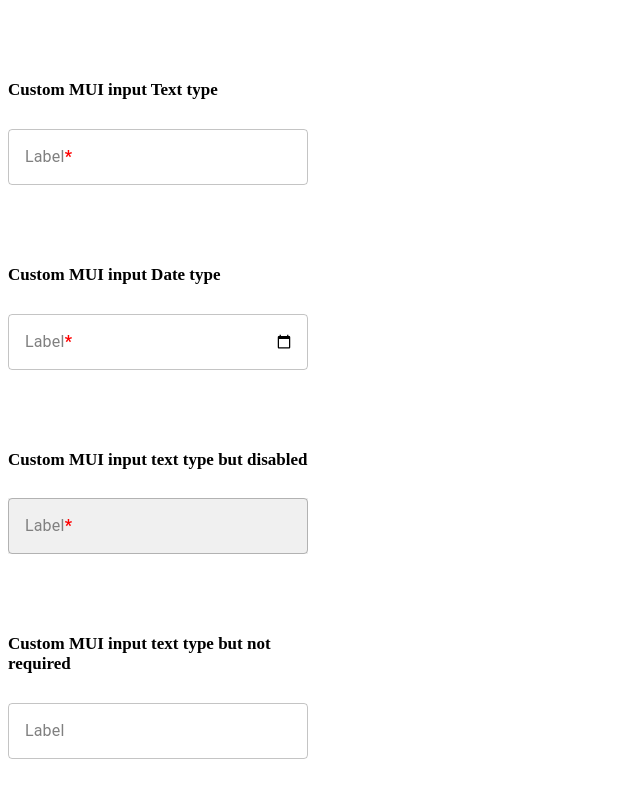
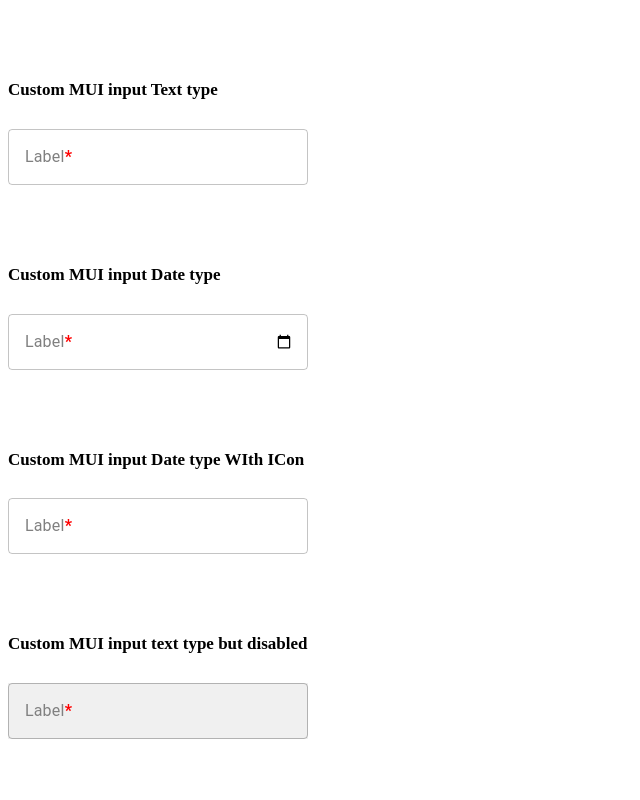
Before and after one commit to PeterMichael28/MuiCustomInput, a React (Vite) app: page / in a window 1280 px wide. Shown: the top 800 px of the page, without its empty margins (0-640 px from the left). Built offline with nearby package versions, Linux system fonts and the light colour scheme.

Commit message:
fix: a new input with icon

```diff
--- a/package.json
+++ b/package.json
@@ -5,6 +5,7 @@
  "type": "module",
  "scripts": {
   "dev": "vite",
+  "dev:host": "vite --host",
   "build": "tsc -b && vite build",
   "lint": "eslint .",
   "preview": "vite preview"
@@ -12,6 +13,7 @@
  "dependencies": {
   "@emotion/react": "^11.13.3",
   "@emotion/styled": "^11.13.0",
+  "@mui/icons-material": "^6.0.1",
   "@mui/material": "^6.0.0",
   "react": "^18.3.1",
   "react-dom": "^18.3.1",
--- a/src/App.tsx
+++ b/src/App.tsx
@@ -1,6 +1,7 @@
 import { useState } from 'react';
 import './FormFieldGroup.scss';
 import MUIInputGroup from './components/MUIInputGroup';
+import MUIInputGroupWithIcon from './components/MUIInputGroup2/MUIInputGroupWithIcon';
 
 function App() {
  const [value, setValue] = useState('');
@@ -35,6 +36,22 @@ function App() {
       setValue(e.target.value)
      }
      type="date"
+     name="name"
+     label="Label"
+     onKeyDown={(e: React.KeyboardEvent<HTMLInputElement>) =>
+      console.log(e.nativeEvent.key)
+     }
+     //  required={false}
+    />
+   </div>
+   <div className="withIcon">
+    <p className="label">Custom MUI input Date type WIth ICon</p>
+    <MUIInputGroupWithIcon
+     value={value}
+     onChange={(e: React.ChangeEvent<HTMLInputElement>) =>
+      setValue(e.target.value)
+     }
+     type="email"
      name="name"
      label="Label"
      onKeyDown={(e: React.KeyboardEvent<HTMLInputElement>) =>
--- /dev/null
+++ b/src/FormFieldGroup4.scss
@@ -0,0 +1,106 @@
+$smart-blue: #1165ffab;
+$form-label-color: gray;
+$form-asterick-color: red;
+$form-label-bg-color: transparent;
+
+.withIcon {
+ .fms-field-group {
+  width: 100%;
+  position: relative;
+  margin: 1.8rem 0;
+
+  &.reset-margin {
+   margin: 0;
+  }
+
+  .MuiTextField-root {
+   width: 100%;
+
+   .MuiOutlinedInput-root {
+    &:hover .MuiOutlinedInput-notchedOutline {
+     border-color: hsl(0, 0%, 75%);
+    }
+
+    &.Mui-focused .MuiOutlinedInput-notchedOutline {
+     border-color: $smart-blue;
+     box-shadow: 0 0 5px rgba($smart-blue, 0.1);
+    }
+   }
+
+   .MuiInputLabel-root {
+    color: $form-label-color;
+    background-color: $form-label-bg-color;
+    padding: 0 3px;
+    transition: 0.2s;
+
+    & > span.MuiInputLabel-asterisk {
+     color: red !important;
+     font-weight: 700;
+     margin-left: -3px;
+    }
+
+    &.Mui-focused {
+     color: $smart-blue;
+    }
+
+    &.MuiInputLabel-shrink {
+     background-color: white;
+     padding: 0 3px;
+    }
+   }
+
+   // Hide default date picker icon
+   input[type='date']::-webkit-calendar-picker-indicator {
+    display: none;
+   }
+
+   // Style for custom calendar icon
+   .custom-calendar-icon {
+    color: $smart-blue;
+    font-size: 16px;
+    cursor: pointer;
+   }
+  }
+
+  // Styles for date input
+  &.date-input {
+   .MuiOutlinedInput-root {
+    padding-right: 14px;
+   }
+
+   input {
+    cursor: pointer;
+   }
+
+   // Hide placeholder text on mobile
+   @media (max-width: 768px) {
+    input::placeholder {
+     color: transparent;
+    }
+   }
+  }
+
+  // Disabled state
+  .Mui-disabled {
+   .MuiOutlinedInput-notchedOutline {
+    border-color: #d4d4d4;
+   }
+
+   .MuiInputBase-input {
+    color: #797979;
+    background: #f0f0f0;
+   }
+
+   .MuiInputLabel-root {
+    color: #616161;
+   }
+  }
+ }
+
+ // Additional styles to hide the default date picker icon
+ input[type='date']::-webkit-inner-spin-button,
+ input[type='date']::-webkit-calendar-picker-indicator {
+  display: none;
+  -webkit-appearance: none;
+ }
+}
--- /dev/null
+++ b/src/components/MUIInputGroup2/MUIInputGroupWithIcon.tsx
@@ -0,0 +1,75 @@
+import React, { useState, useRef } from 'react';
+import {
+ TextField,
+ TextFieldProps,
+ InputAdornment,
+} from '@mui/material';
+import CalendarTodayIcon from '@mui/icons-material/CalendarToday';
+import '../../FormFieldGroup4.scss';
+
+interface InputGroupProps extends Omit<TextFieldProps, 'variant'> {
+ label: string;
+ customInputGroupClassName?: string;
+ setZeroMargin?: boolean;
+}
+
+const MUIInputGroupWithIcon: React.FC<InputGroupProps> = ({
+ label,
+ required = true,
+ customInputGroupClassName = 'fms-field-group',
+ setZeroMargin = false,
+ type,
+ ...textFieldProps
+}) => {
+ const [inputType, setInputType] = useState(type);
+ const inputRef = useRef<HTMLInputElement>(null);
+ const isDateInput = type === 'date';
+
+ const handleDateClick = () => {
+  if (isDateInput && inputRef.current) {
+   inputRef.current.showPicker();
+  }
+ };
+
+ return (
+  <div
+   className={`${customInputGroupClassName} ${
+    setZeroMargin ? 'reset-margin' : ''
+   } ${isDateInput ? 'date-input' : ''}`}
+  >
+   <TextField
+    label={label}
+    required={required}
+    variant="outlined"
+    type={inputType}
+    inputRef={inputRef}
+    onFocus={() => {
+     if (isDateInput) {
+      setInputType('date');
+     }
+    }}
+    onBlur={(e) => {
+     if (isDateInput && !e.target.value) {
+      setInputType('text');
+     }
+    }}
+    InputProps={{
+     ...(isDateInput && {
+      endAdornment: (
+       <InputAdornment position="end">
+        <CalendarTodayIcon
+         className="custom-calendar-icon"
+         onClick={handleDateClick}
+        />
+       </InputAdornment>
+      ),
+     }),
+     onClick: handleDateClick,
+    }}
+    {...textFieldProps}
+   />
+  </div>
+ );
+};
+
+export default MUIInputGroupWithIcon;
--- /dev/null
+++ b/src/components/MUIInputGroup2/index.ts
@@ -0,0 +1 @@
+export { default } from './MUIInputGroupWithIcon';
```
Also changed, not shown: 1 other file (tests, documents, lock files or other folders). Lines whose indentation alone changed are shown as unchanged.
